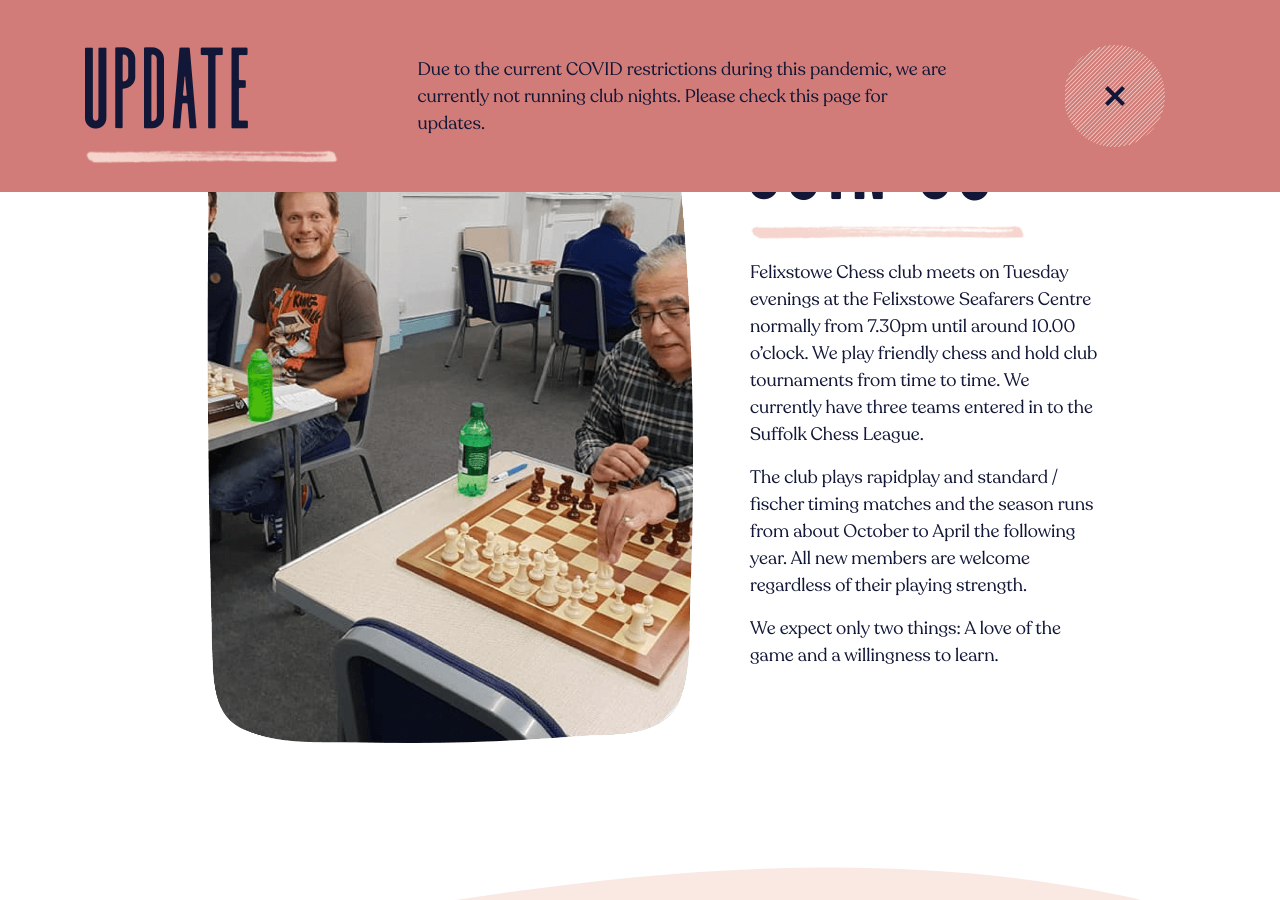
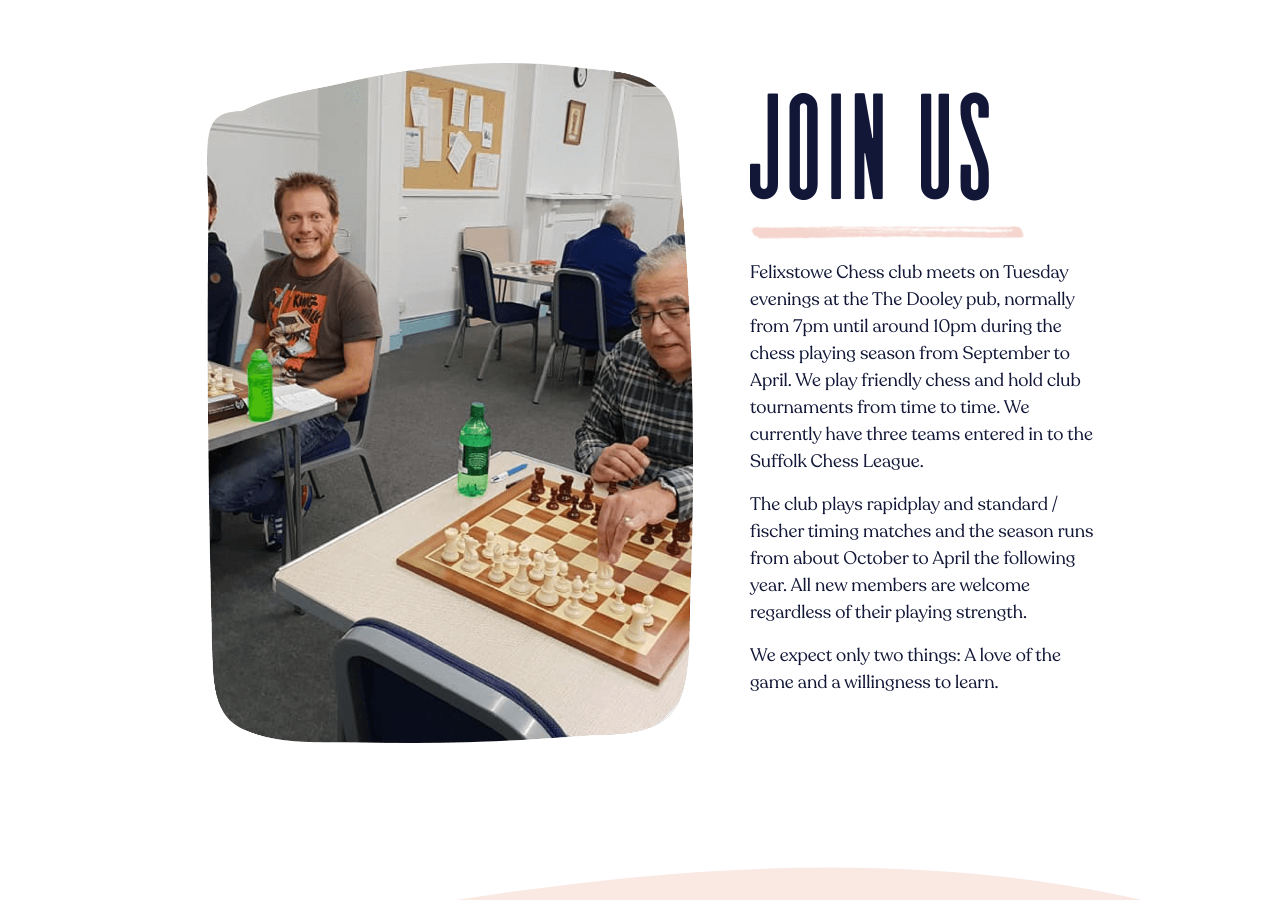
Before and after one commit to ifancyabroad/felixstowe-chess, a Jekyll site: the page built from index.html, in a window 1280 px wide and 900 px high, scrolled down 2410 px. Built offline with Jekyll 4.4.1, drawn with Linux system fonts in a browser that asks for light colours.

Commit message:
Update venue and remove COVID message bar

```diff
--- a/_includes/join-us.html
+++ b/_includes/join-us.html
@@ -12,7 +12,7 @@
           <div class="divider mb-3">
             <img class="img-fluid" src="{{ 'assets/images/divider_light.png' | relative_url }}" alt="Divider">
           </div>
-          <p>Felixstowe Chess club meets on Tuesday evenings at the Felixstowe Seafarers Centre normally from 7.30pm until around 10.00 o’clock. We play friendly chess and hold club tournaments from time to time. We currently have three teams entered in to the Suffolk Chess League.</p>
+          <p>Felixstowe Chess club meets on Tuesday evenings at the The Dooley pub, normally from 7pm until around 10pm during the chess playing season from September to April. We play friendly chess and hold club tournaments from time to time. We currently have three teams entered in to the Suffolk Chess League.</p>
           <p>The club plays rapidplay and standard / fischer timing matches and the season runs from about October to April the following year. All new members are welcome regardless of their playing strength.</p>
           <p>We expect only two things:  A love of the game and a willingness to learn.</p>
         </div>
--- a/_includes/menu.html
+++ b/_includes/menu.html
@@ -36,8 +36,8 @@
 
       <h4 class="mb-3">OUR LOCATION</h4>
       <div class="mb-4">
-        <p>Tuesday nights at 7.30pm.</p>
-        <p>Felixstowe Seafarers Centre, Dock Road, Felixstowe Docks, IP11 3TG.</p>
+        <p>Tuesday nights at 7pm. September to April.</p>
+        <p>The Dooley, Ferry Lane, Felixstowe, IP11 3QX.</p>
       </div>
 
       <h4 class="mb-3">SOCIAL</h4>
--- a/index.html
+++ b/index.html
@@ -3,7 +3,6 @@ layout: default
 title: Home
 ---
 {% include header.html %}
-{% include message-banner.html %}
 {% include the-club.html %}
 {% include join-us.html %}
 {% include new-members.html %}
```
